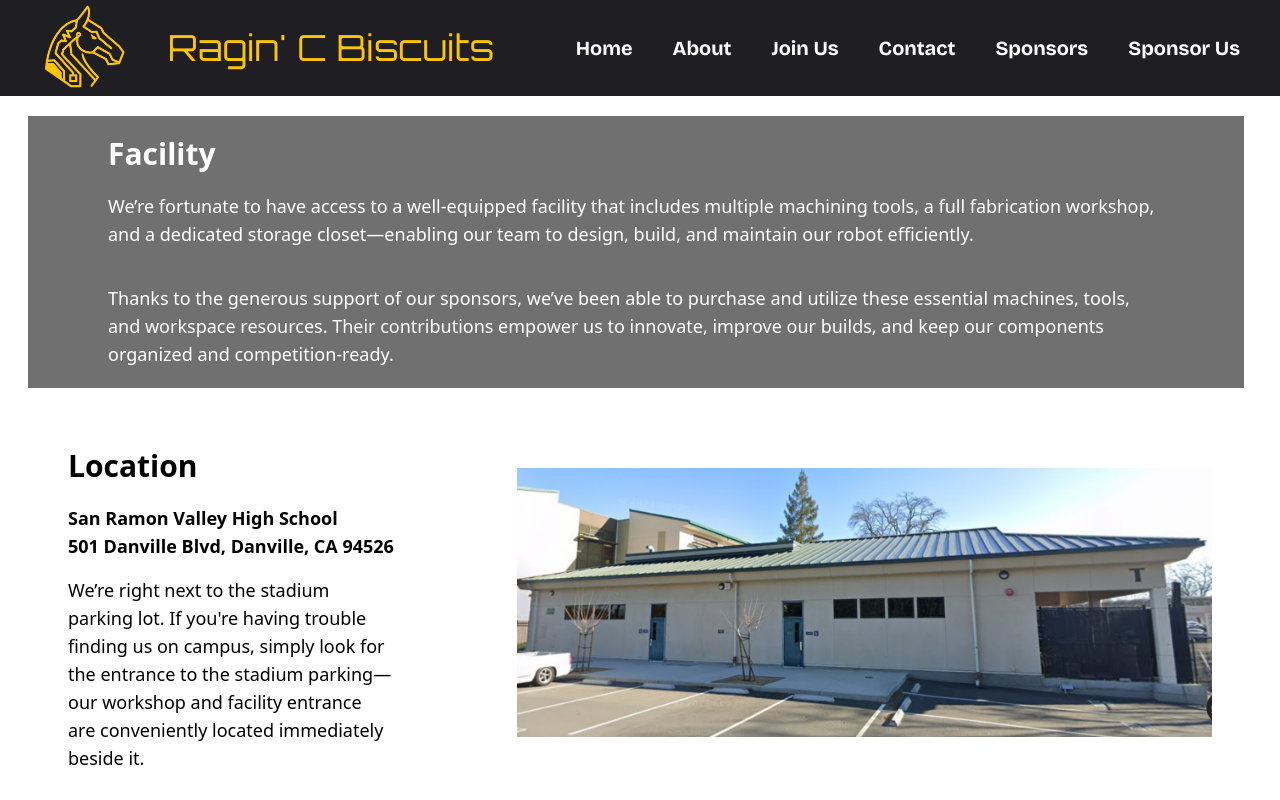
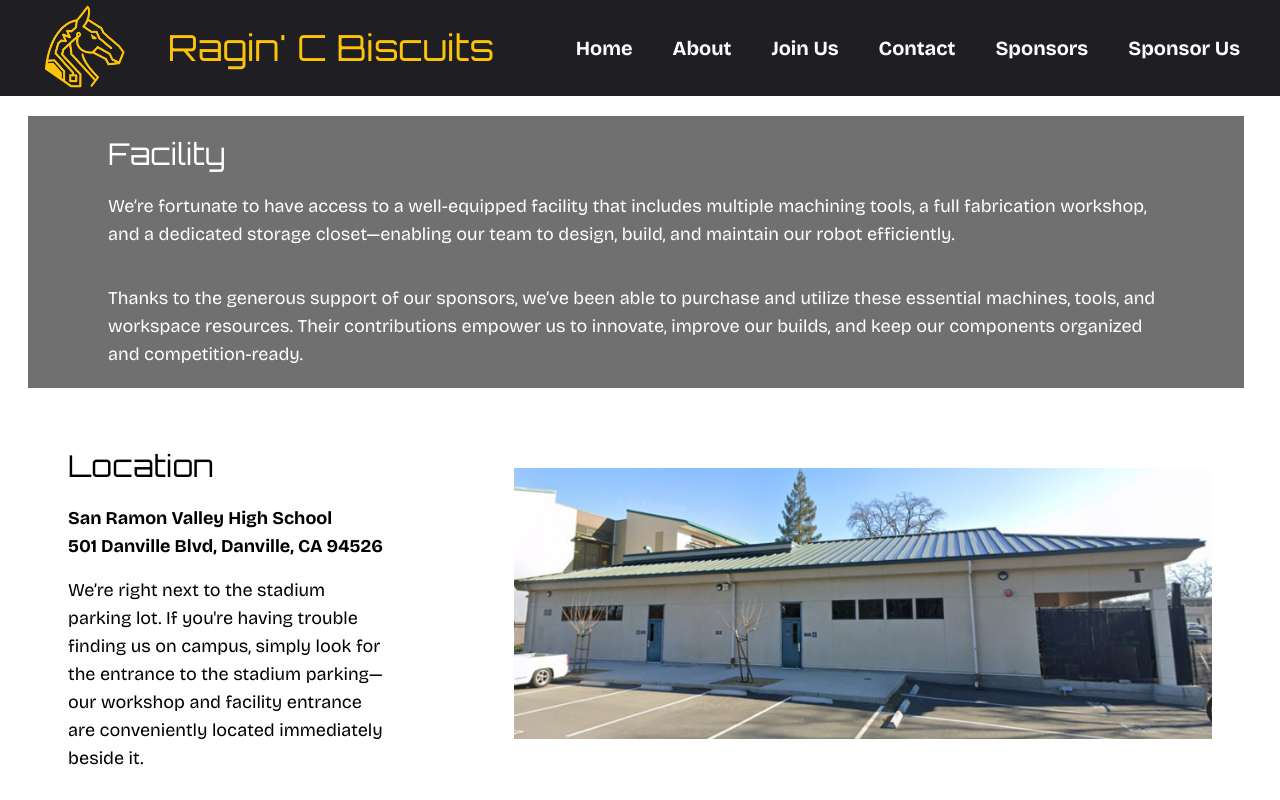
Before and after one commit to Team-1280/1280-website, a React (Vite) app in the folder app/: page /Facility in a window 1280 px wide. Shown: the top 800 px of the page. Built offline with nearby package versions, Linux system fonts and the light colour scheme.

Commit message:
facility font

```diff
--- a/app/src/pages/Facility.jsx
+++ b/app/src/pages/Facility.jsx
@@ -4,9 +4,10 @@ const Facility = () => {
             <section>
                 <div className='bg-white relative h-[30%] w-full justify-center items-center px-7 py-5'>
                     <div className='relative bg-[#717070] justify-center grid items-center w-[95vw] h-1/4'>
-                    <div className='text-white text-3xl text-left font-bold px-20 pb-5 pt-5'>
+                        <div className='text-white text-3xl text-left font-orbitron px-20 pb-5 pt-5'>
                             Facility
                         </div>
+                        <div className="font-bricolage">
                             <div className='text-white text-lg text-left px-20 pb-5'>
                                 We’re fortunate to have access to a well-equipped facility that includes multiple machining tools, a full fabrication workshop, and a dedicated storage closet—enabling our team to design, build, and maintain our robot efficiently.
                             </div>
@@ -16,17 +17,20 @@ const Facility = () => {
                             </div>
                         </div>
                     </div>
+                </div>
             </section>
             <section>
                 <div className="bg-white relative h-[30%] w-full px-7 pt-5 pb-10 flex">
                     <div>
-                    <div className='text-black text-3xl text-left font-bold px-10 pb-5 pt-5'>
+                        <div className='text-black text-3xl text-left font-orbitron px-10 pb-5 pt-5'>
                             Location
                         </div>
+                        <div className="font-bricolage">
                             <div className="text-lg text-left font-bold px-10">San Ramon Valley High School</div>
                             <div className="text-lg text-left font-bold px-10">501 Danville Blvd, Danville, CA 94526</div>
                             <div className="p-2"></div>
                             <div className="text-lg text-left px-10 max-w-[90%]">We’re right next to the stadium parking lot. If you're having trouble finding us on campus, simply look for the entrance to the stadium parking—our workshop and facility entrance are conveniently located immediately beside it.</div>
+                        </div>
                     </div>
                     <div className="py-10 px-10">
                         <img src="/facility1.png" className="w-[240vw]"></img>
```
Lines whose indentation alone changed are shown as unchanged.
